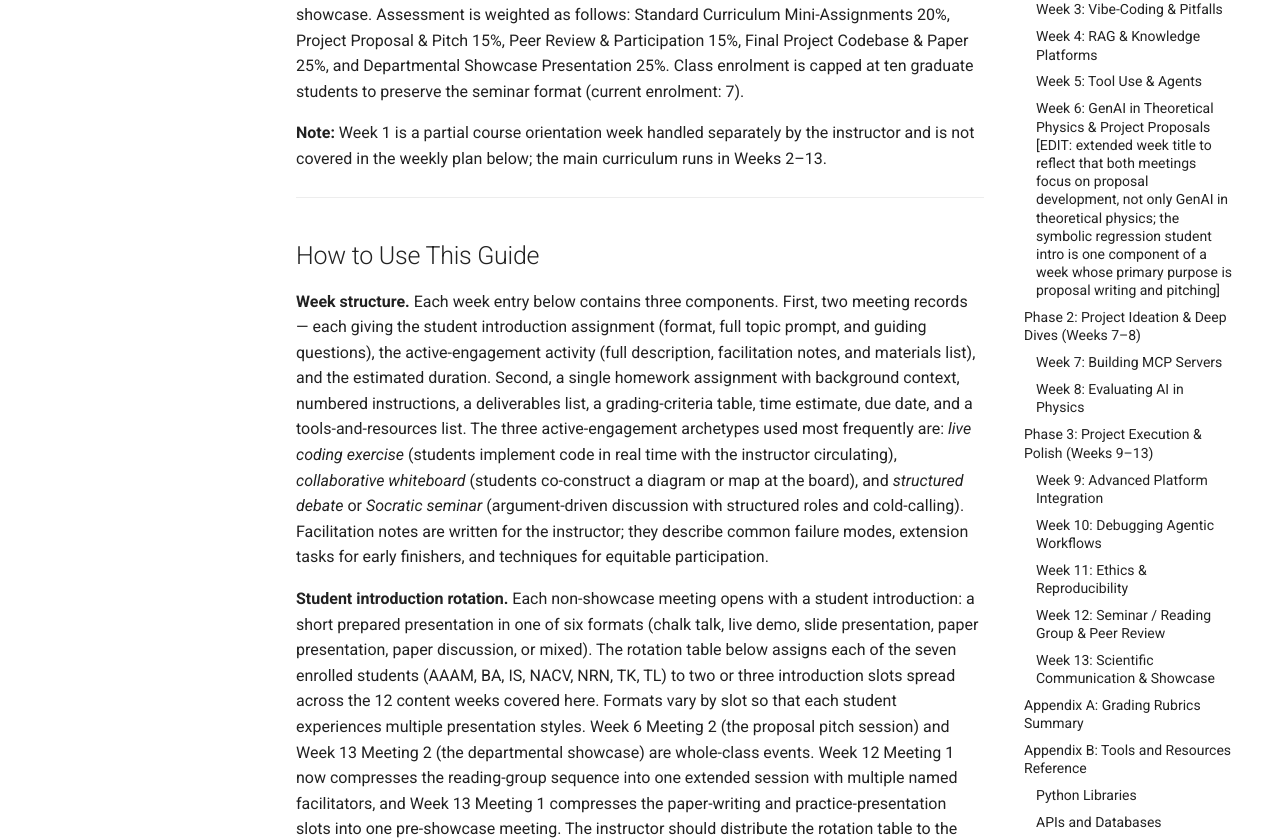
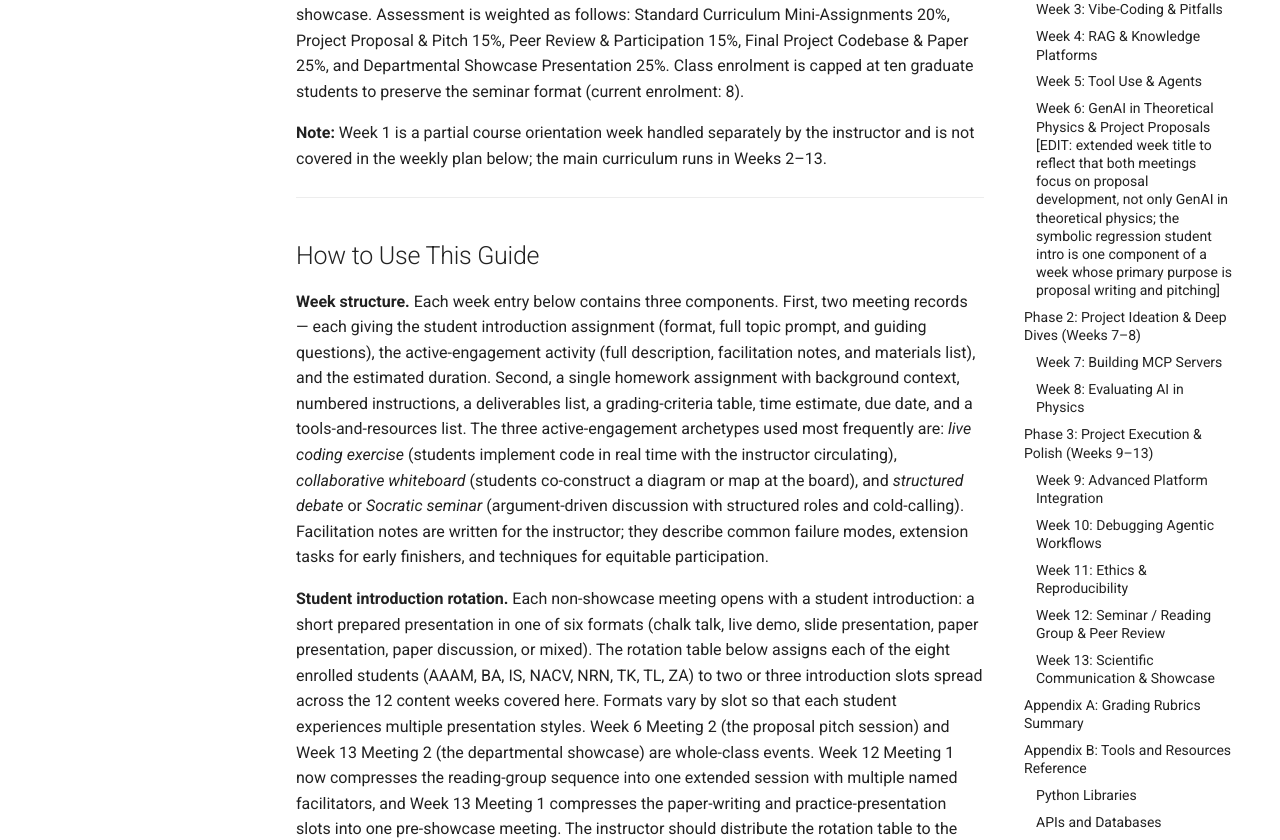
Before and after one commit to wdconinc/ai-in-physics-research, an MkDocs documentation site: the page built from docs/full-course-plan.md, in a window 1280 px wide and 1400 px high, scrolled down 252 px. Shown: the part 306-1146 px from the top of the window. Built offline with MkDocs 1.6.1 and Material for MkDocs 9.7.7, drawn with Linux system fonts in a browser that asks for light colours; some of the changed text lies outside the part shown.

Commit message:
Add 8th student ZA to course roster and rotation
- Update enrolment count from 7 to 8 in docs/full-course-plan.md
- Add ZA to eight enrolled students list (AAAM, BA, IS, NACV, NRN, TK, TL, ZA)
- Assign ZA to 3 introduction slots: Week 3M2 (chalk talk, was NACV),
  Week 8M1 (paper presentation, was TL), Week 10M2 (paper presentation, was TK)
- Update TK, TL, NACV summary rows (each drops from 4 to 3 slots)
- Add ZA summary row (3 slots)
- week-13.yaml: update showcase from 105 min/7 students to 120 min/8 students
- week-06.yaml: update pitch session from 49 min/7 students to 56 min/8 students
- week-05.yaml: update whiteboard facilitation note from 7 to 8 students
- week-03.yaml: update pairing note (three pairs + trio → four pairs)

Co-authored-by: Copilot App <223556219+Copilot@users.noreply.github.com>

```diff
--- a/docs/full-course-plan.md
+++ b/docs/full-course-plan.md
@@ -1,7 +1,7 @@
 # Full Course Plan: Generative AI in Physics Research
 ## Generative AI & Knowledge Platforms — 13-Week Graduate Seminar
 
-This revised graduate physics seminar now begins with an instructor-led orientation in Week 1 and then runs a 12-content-week main curriculum across Weeks 2–13. Meeting twice per week in sessions of 45–55 minutes each, the course is organized into three phases: **Phase 1: The Common Baseline** (Weeks 2–6) builds shared competency in LLM APIs, vibe-coding pitfalls, retrieval-augmented generation, tool-augmented agents, and the proposal process; **Phase 2: Project Ideation & Deep Dives** (Weeks 7–8) shifts focus to constructing and evaluating project-specific MCP servers; and **Phase 3: Project Execution & Polish** (Weeks 9–13) supports students through pipeline implementation, peer review, ethics, scientific writing, and a public departmental showcase. Assessment is weighted as follows: Standard Curriculum Mini-Assignments 20%, Project Proposal & Pitch 15%, Peer Review & Participation 15%, Final Project Codebase & Paper 25%, and Departmental Showcase Presentation 25%. Class enrolment is capped at ten graduate students to preserve the seminar format (current enrolment: 7).
+This revised graduate physics seminar now begins with an instructor-led orientation in Week 1 and then runs a 12-content-week main curriculum across Weeks 2–13. Meeting twice per week in sessions of 45–55 minutes each, the course is organized into three phases: **Phase 1: The Common Baseline** (Weeks 2–6) builds shared competency in LLM APIs, vibe-coding pitfalls, retrieval-augmented generation, tool-augmented agents, and the proposal process; **Phase 2: Project Ideation & Deep Dives** (Weeks 7–8) shifts focus to constructing and evaluating project-specific MCP servers; and **Phase 3: Project Execution & Polish** (Weeks 9–13) supports students through pipeline implementation, peer review, ethics, scientific writing, and a public departmental showcase. Assessment is weighted as follows: Standard Curriculum Mini-Assignments 20%, Project Proposal & Pitch 15%, Peer Review & Participation 15%, Final Project Codebase & Paper 25%, and Departmental Showcase Presentation 25%. Class enrolment is capped at ten graduate students to preserve the seminar format (current enrolment: 8).
 
 
 **Note:** Week 1 is a partial course orientation week handled separately by the instructor and is not covered in the weekly plan below; the main curriculum runs in Weeks 2–13.
@@ -12,7 +12,7 @@ This revised graduate physics seminar now begins with an instructor-led orientat
 
 **Week structure.** Each week entry below contains three components. First, two meeting records — each giving the student introduction assignment (format, full topic prompt, and guiding questions), the active-engagement activity (full description, facilitation notes, and materials list), and the estimated duration. Second, a single homework assignment with background context, numbered instructions, a deliverables list, a grading-criteria table, time estimate, due date, and a tools-and-resources list. The three active-engagement archetypes used most frequently are: *live coding exercise* (students implement code in real time with the instructor circulating), *collaborative whiteboard* (students co-construct a diagram or map at the board), and *structured debate* or *Socratic seminar* (argument-driven discussion with structured roles and cold-calling). Facilitation notes are written for the instructor; they describe common failure modes, extension tasks for early finishers, and techniques for equitable participation.
 
-**Student introduction rotation.** Each non-showcase meeting opens with a student introduction: a short prepared presentation in one of six formats (chalk talk, live demo, slide presentation, paper presentation, paper discussion, or mixed). The rotation table below assigns each of the seven enrolled students (AAAM, BA, IS, NACV, NRN, TK, TL) to two or three introduction slots spread across the 12 content weeks covered here. Formats vary by slot so that each student experiences multiple presentation styles. Week 6 Meeting 2 (the proposal pitch session) and Week 13 Meeting 2 (the departmental showcase) are whole-class events. Week 12 Meeting 1 now compresses the reading-group sequence into one extended session with multiple named facilitators, and Week 13 Meeting 1 compresses the paper-writing and practice-presentation slots into one pre-showcase meeting. The instructor should distribute the rotation table to the class during the Week 1 orientation so students have sufficient preparation time, especially for the Week 12 reading-group roles and Week 13 showcase-prep roles.
+**Student introduction rotation.** Each non-showcase meeting opens with a student introduction: a short prepared presentation in one of six formats (chalk talk, live demo, slide presentation, paper presentation, paper discussion, or mixed). The rotation table below assigns each of the eight enrolled students (AAAM, BA, IS, NACV, NRN, TK, TL, ZA) to two or three introduction slots spread across the 12 content weeks covered here. Formats vary by slot so that each student experiences multiple presentation styles. Week 6 Meeting 2 (the proposal pitch session) and Week 13 Meeting 2 (the departmental showcase) are whole-class events. Week 12 Meeting 1 now compresses the reading-group sequence into one extended session with multiple named facilitators, and Week 13 Meeting 1 compresses the paper-writing and practice-presentation slots into one pre-showcase meeting. The instructor should distribute the rotation table to the class during the Week 1 orientation so students have sufficient preparation time, especially for the Week 12 reading-group roles and Week 13 showcase-prep roles.
 
 ---
 
@@ -23,7 +23,7 @@ This revised graduate physics seminar now begins with an instructor-led orientat
 | 2  | 1 | BA  | 8-minute chalk talk |
 | 2  | 2 | TK  | 10-minute live demo |
 | 3  | 1 | TL  | 10-minute live demo |
-| 3  | 2 | NACV  | 8-minute chalk talk |
+| 3  | 2 | ZA  | 8-minute chalk talk |
 | 4  | 1 | IS  | 8-minute chalk talk |
 | 4  | 2 | AAAM  | 10-minute slide presentation (max 6 slides) |
 | 5  | 1 | NRN  | 10-minute live demo |
@@ -32,12 +32,12 @@ This revised graduate physics seminar now begins with an instructor-led orientat
 | 6  | 2 | ALL | 5-minute pitch presentation (max 5 slides) per student |
 | 7  | 1 | TK  | 10-minute slide presentation (max 6 slides) |
 | 7  | 2 | IS  | 10-minute live demo |
-| 8  | 1 | TL  | 8-minute paper presentation |
+| 8  | 1 | ZA  | 8-minute paper presentation |
 | 8  | 2 | NRN | 10-minute slide presentation (max 6 slides) |
 | 9  | 1 | NACV  | 10-minute slide presentation (max 6 slides) |
 | 9  | 2 | BA  | 10-minute live demo |
 | 10 | 1 | IS  | 10-minute live demo |
-| 10 | 2 | TK  | 8-minute paper presentation |
+| 10 | 2 | ZA  | 8-minute paper presentation |
 | 11 | 1 | BA  | 10-minute slide presentation (max 6 slides) |
 | 11 | 2 | AAAM  | 8-minute chalk talk |
 | 12 | 1 | TK & NRN (co-facilitate), TL & NACV (cross-cutting discussion) | Extended 15-minute paper discussions + synthesis |
@@ -50,12 +50,13 @@ This revised graduate physics seminar now begins with an instructor-led orientat
 | Student | Slots | Weeks |
 |---------|-------|-------|
 | BA   | 4 | 2M1 (chalk talk), 6M1 (paper presentation), 11M1 (slide presentation), 9M2 (live demo) |
-| TK   | 4 | 2M2 (live demo), 7M1 (slide presentation), 12M1 (paper discussion co-facilitator), 10M2 (paper presentation) |
-| TL   | 4 | 3M1 (live demo), 8M1 (paper presentation), 12M1 (cross-cutting discussion), 5M2 (slide presentation) |
-| NACV | 4 | 3M2 (chalk talk), 9M1 (slide presentation), 12M1 (cross-cutting discussion), 12M2 (live demo / README audit opener) |
+| TK   | 3 | 2M2 (live demo), 7M1 (slide presentation), 12M1 (paper discussion co-facilitator) |
+| TL   | 3 | 3M1 (live demo), 5M2 (slide presentation), 12M1 (cross-cutting discussion) |
+| NACV | 3 | 9M1 (slide presentation), 12M1 (cross-cutting discussion), 12M2 (live demo / README audit opener) |
 | IS   | 4 | 4M1 (chalk talk), 10M1 (live demo), 13M1 (paper-writing opener), 7M2 (live demo) |
 | AAAM | 3 | 4M2 (slide presentation), 11M2 (chalk talk), 13M2 (showcase-week opener) |
 | NRN  | 4 | 5M1 (live demo), 12M1 (paper discussion co-facilitator), 13M1 (practice-talk co-presenter), 8M2 (slide presentation) |
+| ZA   | 3 | 3M2 (chalk talk), 8M1 (paper presentation), 10M2 (paper presentation) |
 
 ---
 
--- a/week-03.yaml
+++ b/week-03.yaml
@@ -61,7 +61,7 @@ meetings:
           visually plausible but is physically incorrect.
 
         Step 1 (2 min): Instructor assigns pairs alphabetically by last name
-        (three pairs and one trio for seven students). Each pair/trio clones the repository and opens
+        (four pairs for eight students). Each pair/trio clones the repository and opens
         week03_buggy_harmonic_oscillator.py.
 
         Step 2 (3 min): Pairs run the script as-is and record every error message
--- a/week-05.yaml
+++ b/week-05.yaml
@@ -129,7 +129,7 @@ meetings:
         The act of students reorganizing it is where the learning happens. Keep a mental list
         of nodes that must appear (rate limiter, error handler, physical plausibility checker)
         and surface them with questions rather than additions: "What happens when this tool
-        gets called 50 times? Is there a node for that?" For 7 students, ensure every student
+        gets called 50 times? Is there a node for that?" For 8 students, ensure every student
         adds at least one node or edge — cold-call quieter students with "Can you draw the
         connection between the rate limiter and the LLM loop?" The stress-test scenarios in
         Step 3 reliably generate productive disagreement; let disagreements run for 2 minutes
--- a/week-06.yaml
+++ b/week-06.yaml
@@ -97,7 +97,7 @@ meetings:
         Session structure:
         - Opening (3 min): Instructor reviews the feedback form, sets timer protocol,
           and reminds the class that critique is a form of intellectual generosity.
-        - Pitches (49 min): 7 students × 7 min each (5 min pitch + 2 min Q&A).
+        - Pitches (56 min): 8 students × 7 min each (5 min pitch + 2 min Q&A).
           A visible countdown timer is used. The instructor cuts off at 5 minutes
           without apology. After each Q&A, peers silently complete the feedback form
           for that presenter; forms are collected and given to the presenter at the
@@ -119,7 +119,7 @@ meetings:
         specifically impressed you, and why does it matter for the project?" Collect
         all feedback forms at the end of class and return them to the corresponding
         presenters (digitally or physically) within 24 hours.
-      estimated_duration: "49 minutes (7 min × 7 students = 49 min; adjust Q&A if time is short)"
+      estimated_duration: "56 minutes (7 min × 8 students = 56 min; adjust Q&A if time is short)"
       materials_needed: "Printed or shared feedback forms; projector for slides; visible countdown timer; instructor evaluation sheet for pitch delivery grading"
 
 homework:
--- a/week-13.yaml
+++ b/week-13.yaml
@@ -76,7 +76,7 @@ meetings:
     active_engagement:
       format: "Structured debate"
       description: |
-        Showcase presentations (105 min for 7 students at 10+5 min each; may be extended if the showcase is held in a larger venue with more Q&A time).
+        Showcase presentations (120 min for 8 students at 10+5 min each; may be extended if the showcase is held in a larger venue with more Q&A time).
 
         After all presentations (final 10 min): Course retrospective. Instructor asks three questions in sequence; students respond popcorn-style (anyone can speak, no repeating what was said):
         (1) "What is the one AI tool or technique from this course you will still be using in your research five years from now?"
@@ -86,7 +86,7 @@ meetings:
         Instructor closes with a brief reflection on how AI capabilities have evolved over the semester, and what that means for physics research going forward.
       facilitation_notes: |
         Coordinate with the department to secure a larger room and invite faculty at least two weeks in advance. Assign a student timekeeper with a visible 2-minute warning signal. After the retrospective, take a group photo. Collect all showcase slide decks and post them to the course repository with student permission. Send a thank-you email to faculty attendees with links to students' GitHub repositories.
-      estimated_duration: "105 minutes presentations + 10 minutes retrospective = 115 minutes (or more if extended)"
+      estimated_duration: "120 minutes presentations + 10 minutes retrospective = 130 minutes (or more if extended)"
       materials_needed: "Departmental presentation room; projector; student slide decks submitted 24 hours in advance; visible timer; faculty invited 2 weeks in advance"
 
 homework:
```
